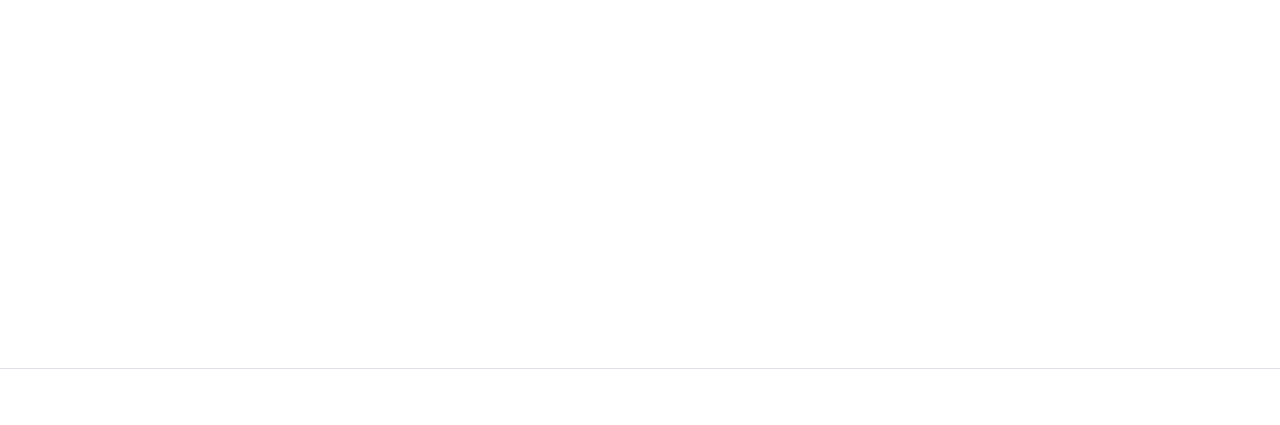
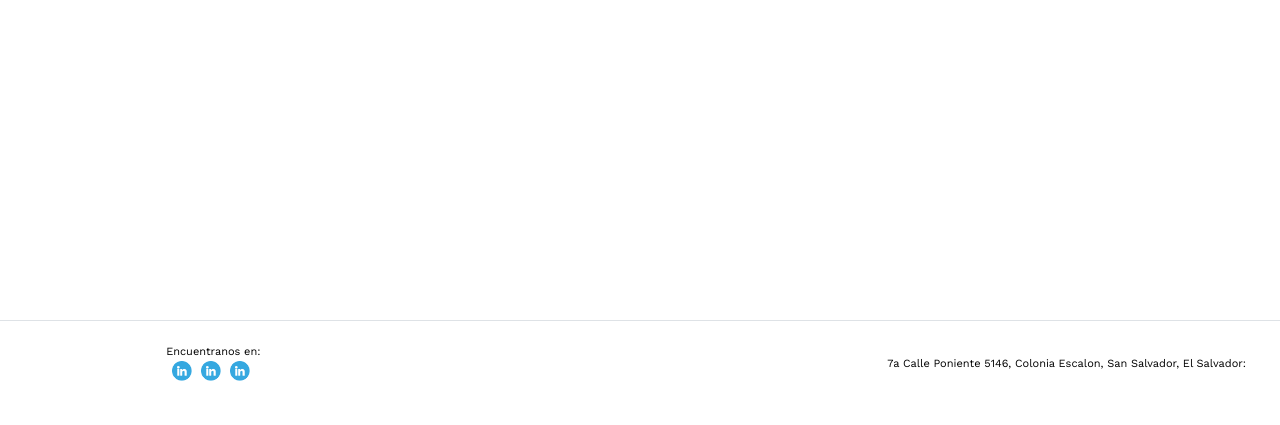
Before and after one commit to DiegoEden/SitioWebWaresoft, a PHP site: page /views/public/index.php in a window 1280 px wide. Shown: the part 375-800 px from the top of the page. Run offline with PHP 8.4, Linux system fonts and the light colour scheme.

Commit message:
elaboración footer

```diff
--- a/app/helpers/template.php
+++ b/app/helpers/template.php
@@ -93,7 +93,35 @@ class webSite
         <script type="text/javascript" src="../../app/controllers/template.js"></script>
 
         <footer class="d-flex flex-wrap justify-content-between align-items-center py-3 my-4 border-top">
-                <div class="col-md-4 d-flex align-items-center">
+
+
+                <div class=" col col-md-4 col-sm-12 col-12" >
+
+                <span class="worksans">Encuentranos en:</span>
+                <br>
+
+                <a style="padding-right:5px">
+                <img src="../../resources/img/linkedin.png" width="20px" class="d-inline-block align-top" alt="">
+
+                </a>
+
+                <a style="padding-right:5px" >
+                <img src="../../resources/img/linkedin.png"  width="20px" class="d-inline-block align-top" alt="">
+
+                </a>
+
+                <a style="padding-right:5px" >
+                <img src="../../resources/img/linkedin.png"  width="20px" class="d-inline-block align-top" alt="">
+
+                </a>
+                </div>
+
+                <div class=" col col-md-4 col-sm-12 col-12" >
+
+                <span class="worksans">
+                7a Calle Poniente 5146, Colonia Escalon, San Salvador, El Salvador:</span>
+                <br>
+
 
                 </div>
 
--- a/resources/css/styles.css
+++ b/resources/css/styles.css
@@ -42,3 +42,11 @@ footer {
     color: white;
     text-align: center;
 }
+
+
+.worksans{
+
+    font-family: 'work sans', serif;
+    color: black;
+    font-size: 11px;
+}
```
